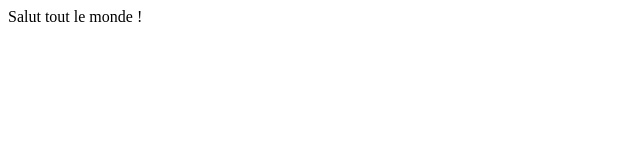
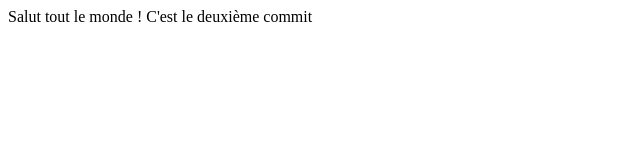
Before and after one commit to ventustyl/Afpa-2, a plain HTML site: page index.html in a window 1280 px wide. Shown: the whole page, without its empty margins (0-640 px from the left). Drawn offline with Linux system fonts and the light colour scheme.

Commit message:
Deuxieme envoi

```diff
--- a/index.html
+++ b/index.html
@@ -8,5 +8,6 @@
 </head>
 <body>
     Salut tout le monde !
+    C'est le deuxième commit
 </body>
 </html>
```
